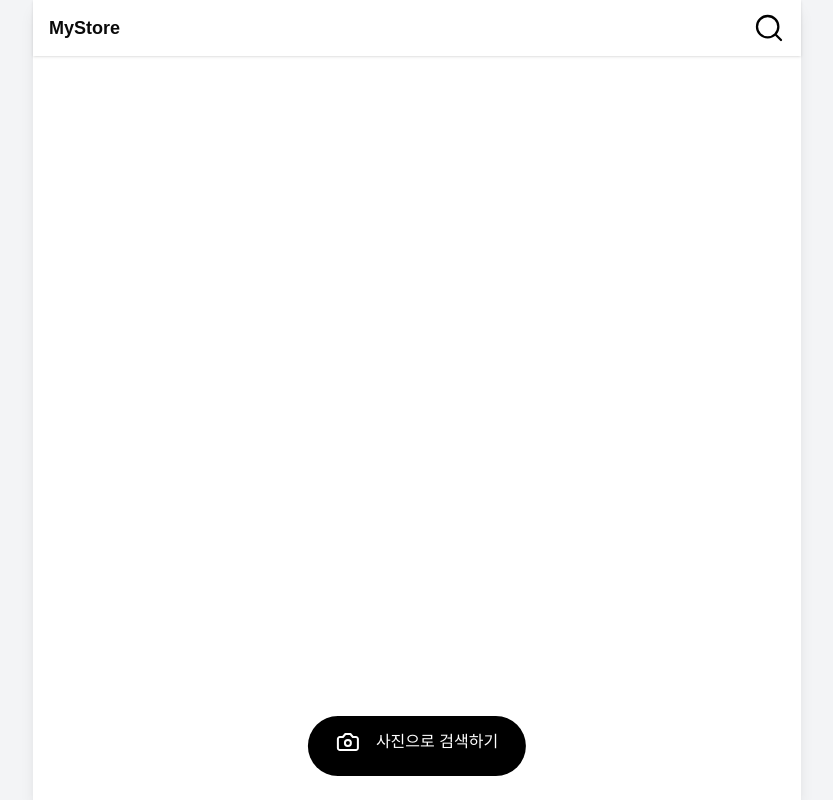
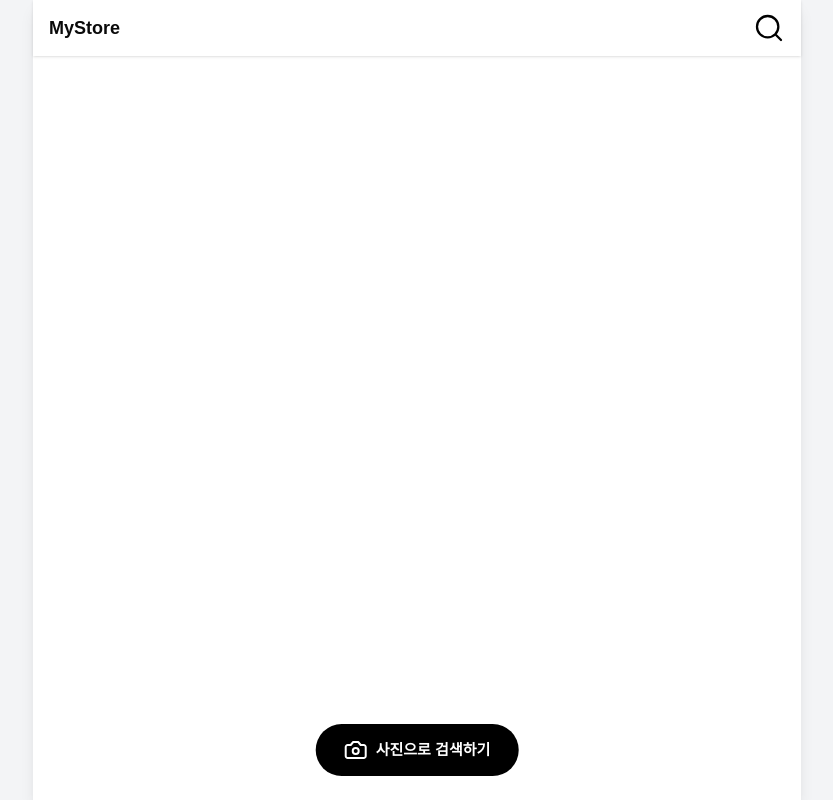
Before and after one commit to pi-8th-NerdinaryHackathon/pi-FE, a React (Vite) app in the folder web/: page / in a window 1280 px wide. Shown: the whole page, without its empty margins (223-1056 px from the left). Built offline with nearby package versions, Linux system fonts and the light colour scheme; a web font is replaced by a local one.

Commit message:
Feat : 이미지 검색 연동 대기

```diff
--- /dev/null
+++ b/web/src/apis/postSearchByImage.ts
@@ -0,0 +1,13 @@
+// src/apis/imageSearch.ts
+import { baseAPI } from "@/apis/instance";
+import { API_DOMAINS } from "@/constants/api";
+import { generateApiPath } from "@/utils/generateApiPath";
+
+/** 사진으로 상품 검색 */
+export const postSearchByImage = (formData: FormData) => {
+  // 예: /v1/search/image
+  const url = generateApiPath(API_DOMAINS.POST_SEARCH_BY_IMAGE, {});
+  return baseAPI.post(url, formData, {
+    headers: { "Content-Type": "multipart/form-data" },
+  });
+};
--- a/web/src/assets/icons/photo.tsx
+++ b/web/src/assets/icons/photo.tsx
@@ -10,23 +10,23 @@ function PhotoIcon(props: PhotoIconProps) {
     <svg
       width={width}
       height={height}
-      viewBox="0 0 32 32"
+      viewBox="0 0 24 24"
       fill="none"
       xmlns="http://www.w3.org/2000/svg"
     >
       <path
         d="M14.5 4H9.5L7 7H4C3.46957 7 2.96086 7.21071 2.58579 7.58579C2.21071 7.96086 2 8.46957 2 9V18C2 18.5304 2.21071 19.0391 2.58579 19.4142C2.96086 19.7893 3.46957 20 4 20H20C20.5304 20 21.0391 19.7893 21.4142 19.4142C21.7893 19.0391 22 18.5304 22 18V9C22 8.46957 21.7893 7.96086 21.4142 7.58579C21.0391 7.21071 20.5304 7 20 7H17L14.5 4Z"
         stroke="white"
-        stroke-width="2"
-        stroke-linecap="round"
-        stroke-linejoin="round"
+        strokeWidth="2"
+        strokeLinecap="round"
+        strokeLinejoin="round"
       />
       <path
         d="M12 16C13.6569 16 15 14.6569 15 13C15 11.3431 13.6569 10 12 10C10.3431 10 9 11.3431 9 13C9 14.6569 10.3431 16 12 16Z"
         stroke="white"
-        stroke-width="2"
-        stroke-linecap="round"
-        stroke-linejoin="round"
+        strokeWidth="2"
+        strokeLinecap="round"
+        strokeLinejoin="round"
       />
     </svg>
   );
--- a/web/src/assets/icons/search.tsx
+++ b/web/src/assets/icons/search.tsx
@@ -18,9 +18,9 @@ function SearchIcon(props: SearchIconProps) {
       <path
         d="M24.4999 24.4999L19.4833 19.4833M22.1667 12.8333C22.1667 17.988 17.988 22.1667 12.8333 22.1667C7.67868 22.1667 3.5 17.988 3.5 12.8333C3.5 7.67868 7.67868 3.5 12.8333 3.5C17.988 3.5 22.1667 7.67868 22.1667 12.8333Z"
         stroke="black"
-        stroke-width="2"
-        stroke-linecap="round"
-        stroke-linejoin="round"
+        strokeWidth="2"
+        strokeLinecap="round"
+        strokeLinejoin="round"
       />
     </svg>
   );
--- a/web/src/pages/Default.tsx
+++ b/web/src/pages/Default.tsx
@@ -1,19 +1,53 @@
+import { useRef } from "react";
+
 import PhotoIcon from "@/assets/icons/photo";
 import MainHeader from "@/components/layout/MainHeader";
 
 function DefaultPage() {
+  const fileInputRef = useRef<HTMLInputElement | null>(null);
+
+  const handleDivClick = () => {
+    fileInputRef.current?.click();
+  };
+
+  const handleFileChange = async (e: React.ChangeEvent<HTMLInputElement>) => {
+    const file = e.target.files?.[0];
+    if (!file) return;
+
+    const formData = new FormData();
+    formData.append("image", file);
+
+    try {
+      // TODO: 검색 결과 처리
+      // const { data } = await postSearchByImage(formData);
+      // console.log("search result 🔍", data);
+    } catch (err) {
+      console.error("이미지 업로드 실패 ❌", err);
+    } finally {
+      e.target.value = "";
+    }
+  };
+
   return (
     <div>
       <MainHeader />
 
-      <div className="fixed bottom-6 left-1/2 flex -translate-x-1/2 gap-2 rounded-[30px] bg-black px-[28px] py-[14px] hover:cursor-pointer">
-        <PhotoIcon />
-        <p className="text-white">사진으로 검색하기</p>
+      <div
+        className="fixed bottom-6 left-1/2 flex w-fit -translate-x-1/2 items-center gap-2 rounded-[30px] bg-black px-[28px] py-[14px] hover:cursor-pointer"
+        onClick={handleDivClick}
+      >
+        <PhotoIcon width="24" height="24" />
+        <p className="text-[15px] font-semibold text-white">
+          사진으로 검색하기
+        </p>
+
         <input
-          className="hidden h-20 w-20 rounded-2xl bg-amber-300"
+          ref={fileInputRef}
+          className="hidden"
           type="file"
           accept="image/*"
           capture="environment"
+          onChange={handleFileChange}
         />
       </div>
     </div>
```
